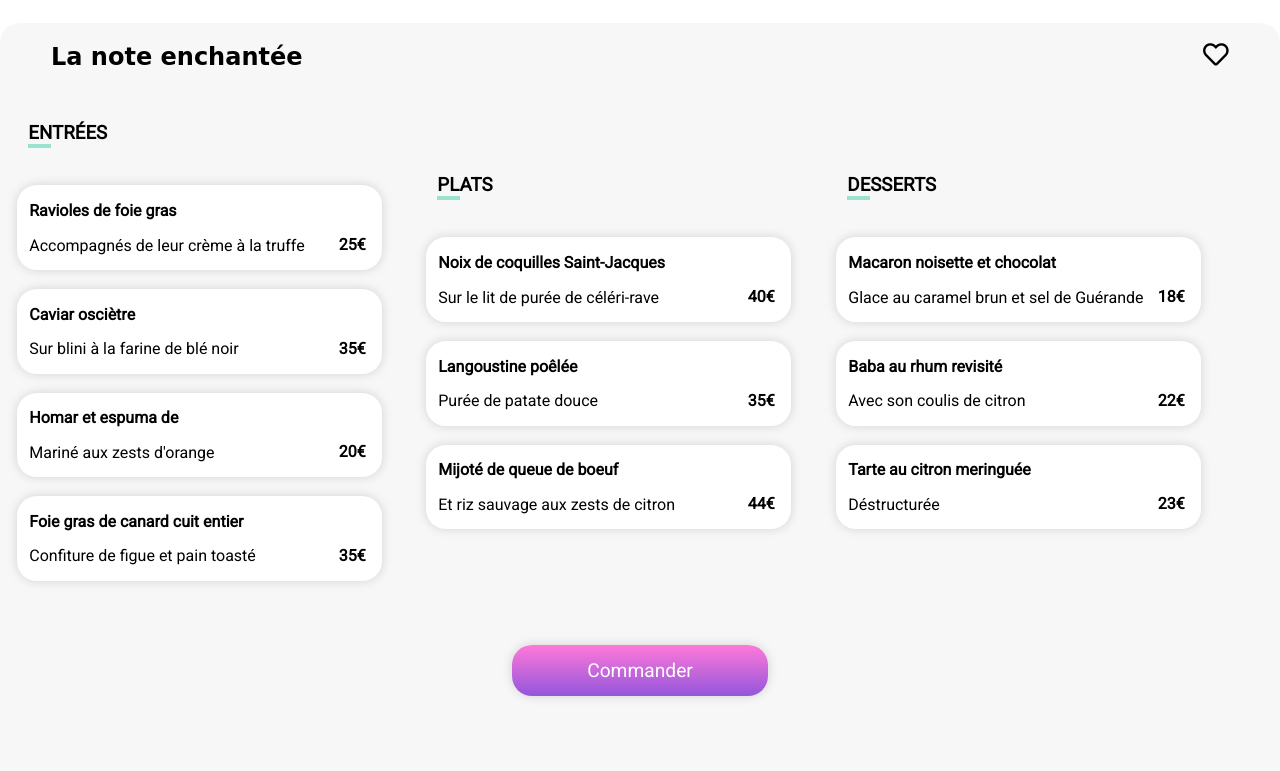
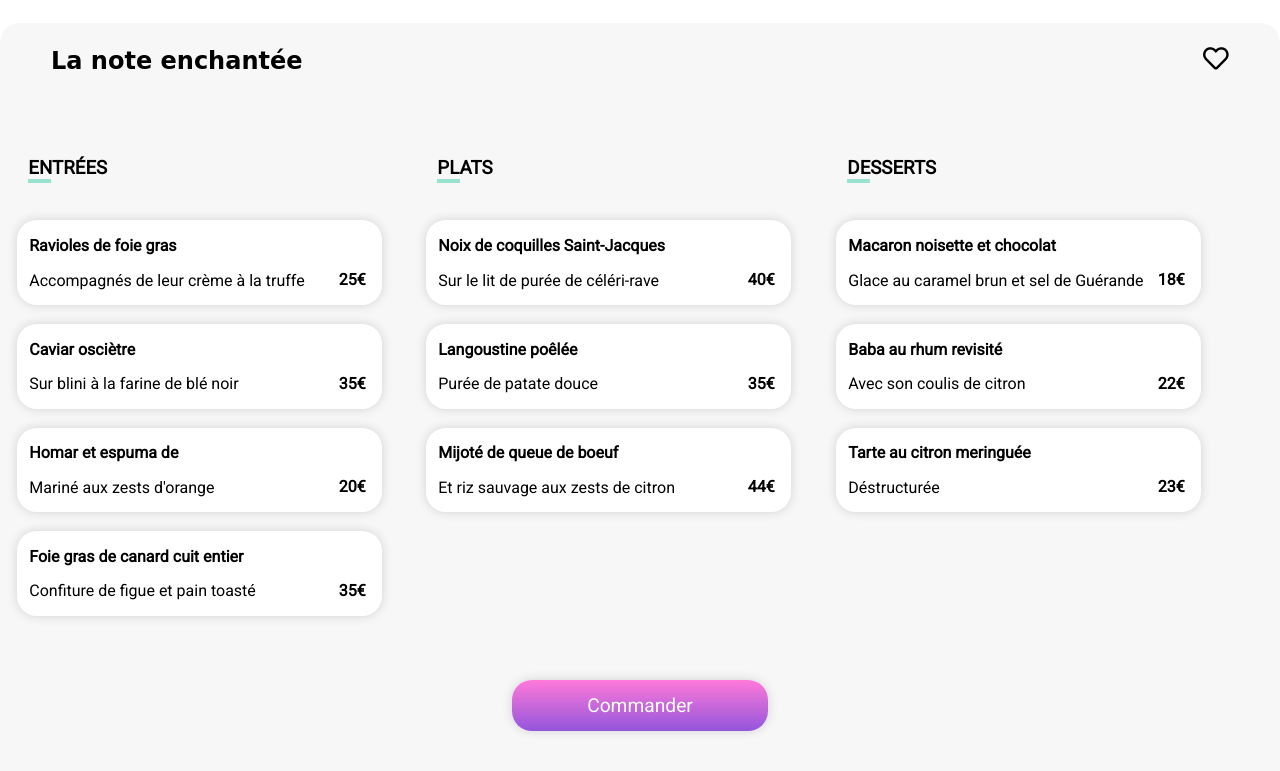
Before and after one commit to Ace-Boogie/MarvinDESBONNES_3_25012021, a website: page menu_2.html in a window 1280 px wide. Shown: the part 663-1434 px from the top of the page. Drawn offline with Linux system fonts and the light colour scheme; a web font is replaced by a local one.

Commit message:
version 1.3 add  transition-delay add new disposition desktop

```diff
--- a/menu_2.html
+++ b/menu_2.html
@@ -30,7 +30,7 @@
 			</div>
 		</header>
 		<div class="card-menu">
-			<div class="card-menu-title transition-delay-1">
+			<div id="card-menu-title_menu-2" class="card-menu-title transition-delay-1">
 				<h2>La note enchantée</h2>
 				<label class="heart-like">
 					<input type="checkbox">
@@ -38,7 +38,7 @@
 					<i class="fas fa-heart"></i>
 				</label>
 			</div>
-			<section class="card-menu-entrees transition-delay-2">
+			<section id="card-menu-entree-menu-2" class="card-menu-entrees transition-delay-2">
 				<h3>ENTRÉES</h3>
 				<article class="card-menu-entrees-article">
 					<input type="checkbox" id="entree-1">
--- a/sass/pages/_menus.scss
+++ b/sass/pages/_menus.scss
@@ -25,3 +25,10 @@ header > .menu-new {
 .menu-new::after {
   @include menu-new-after;
 }
+
+#card-menu-entree-menu-2 {
+  margin-top: 8%;
+}
+#card-menu-title_menu-2 {
+  margin-bottom: -6%;
+}
--- a/sass/utils/_mixins.scss
+++ b/sass/utils/_mixins.scss
@@ -103,10 +103,8 @@
 
 @mixin articles-entrees-plats-desserts {
   @include flex-column;
-  @media (min-width: 992px){
-    width: 30%;
-    margin: auto 1%;
-  }
+  width: 30%;
+  margin: auto 1%;
 
   > h3 {
     @include underline-h3;
```
Also changed, not shown: public/css/style.css, 1 other file.
